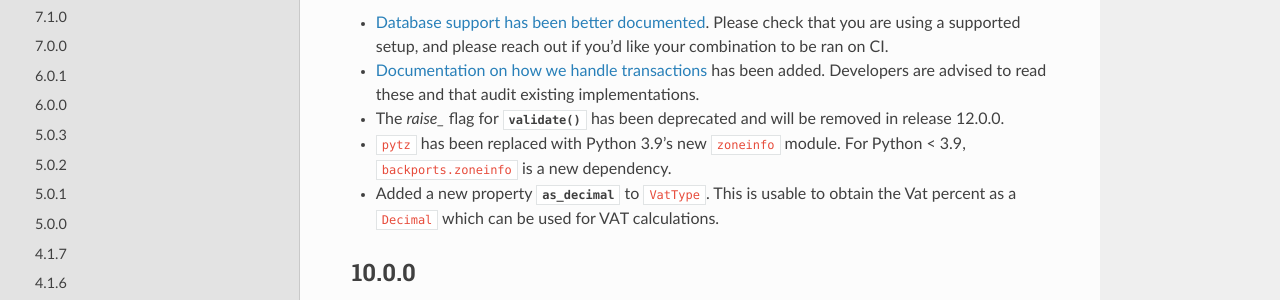
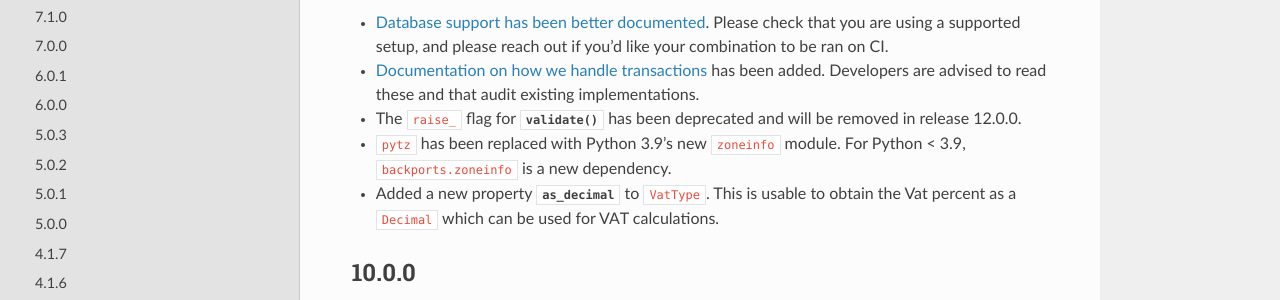
Before and after one commit to WhyNotHugo/django-afip, a Sphinx documentation site: the page built from docs/changelog.rst, in a window 1280 px wide. Shown: the part 325-625 px from the top of the page. Built offline with Sphinx 7.4.7 and the Read the Docs theme 2.0.0, drawn with Linux system fonts in a browser that asks for light colours; the version number could not be read and is left out.

Commit message:
Formatting

```diff
--- a/docs/changelog.rst
+++ b/docs/changelog.rst
@@ -16,8 +16,8 @@ acá.
 - :ref:`Documentation on how we handle transactions <transactions>` has been
   added. Developers are advised to read these and that audit existing
   implementations.
-- The `raise_` flag for :meth:`~.ReceiptQuerySet.validate` has been deprecated
-  and will be removed in release 12.0.0.
+- The ``raise_`` flag for :meth:`~.ReceiptQuerySet.validate` has been
+  deprecated and will be removed in release 12.0.0.
 - ``pytz`` has been replaced with Python 3.9's new ``zoneinfo`` module. For
   Python < 3.9, ``backports.zoneinfo`` is a new dependency.
 - Added a new property :attr:`~.VatType.as_decimal` to ``VatType``. This is usable to
```
